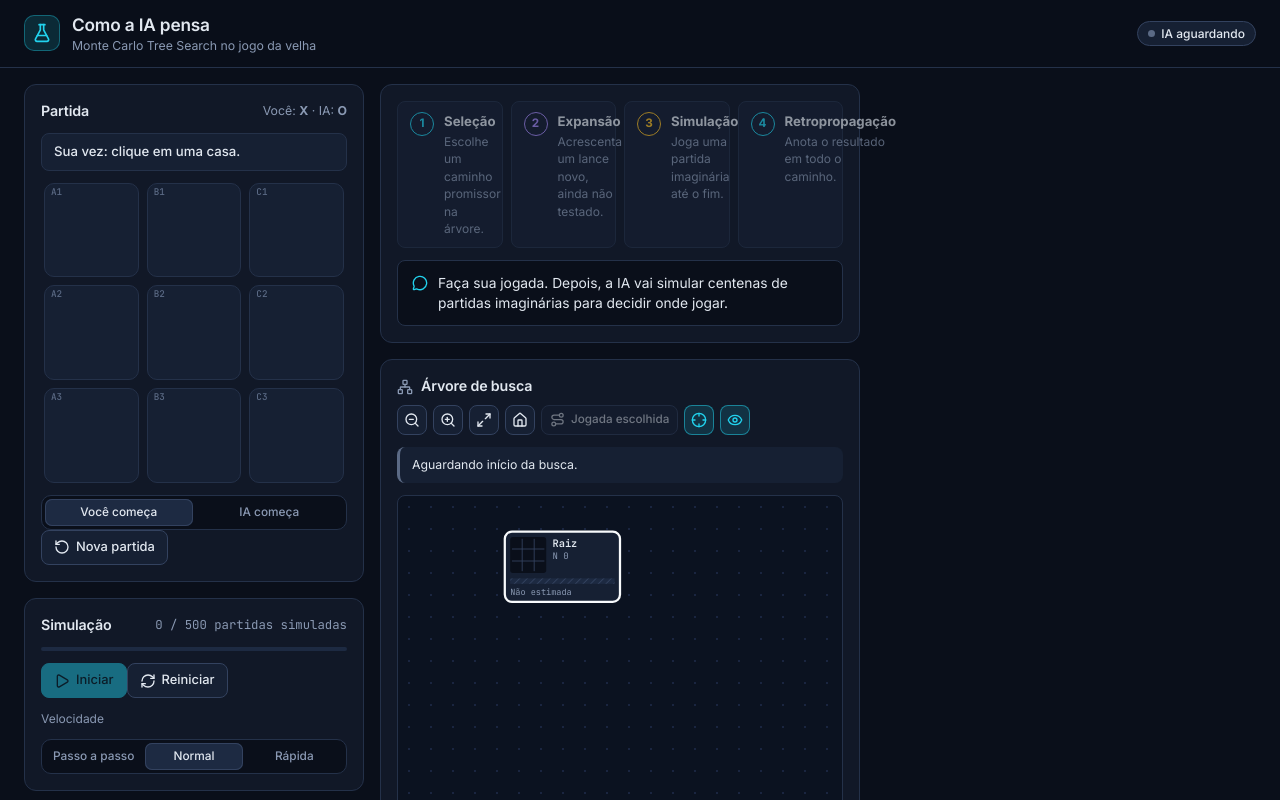
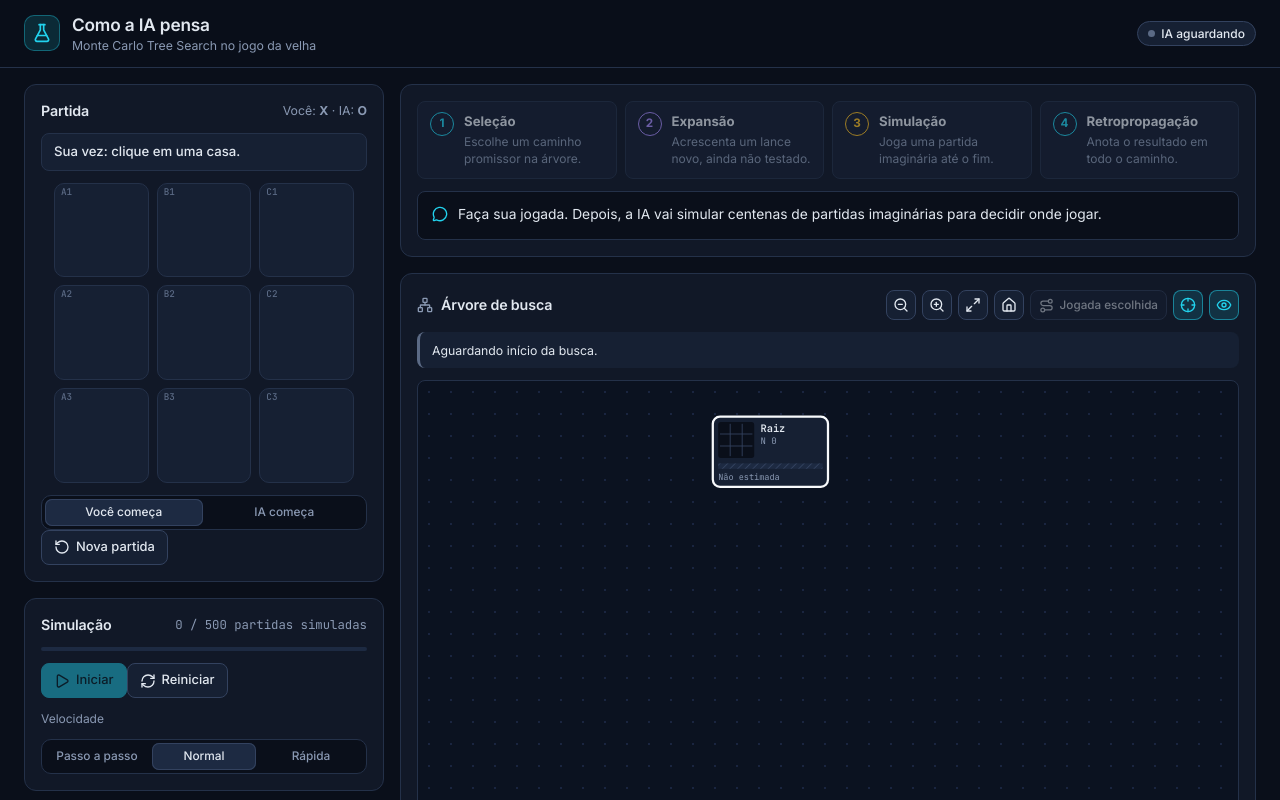
Before and after one commit to larissagondim/mtcs-tictactoe, a React (Vite) app: page / in a window 1280 px wide. Shown: the top 800 px of the page. Built offline with nearby package versions, Linux system fonts and the light colour scheme.

Commit message:
refactor: two-column layout and simpler tree nodes
Board and controls on the left, steps and tree as the main area; tree
nodes show visits and win/draw/loss without the UCT value.

```diff
--- a/src/styles/global.css
+++ b/src/styles/global.css
@@ -132,12 +132,8 @@ select {
   display: grid;
   gap: 16px;
   padding: 16px 24px 48px;
-  grid-template-columns: minmax(300px, 340px) minmax(0, 1fr) minmax(300px, 380px);
-  grid-template-areas:
-    'left center right'
-    'stats stats stats'
-    'console console console'
-    'edu edu edu';
+  grid-template-columns: minmax(300px, 360px) minmax(0, 1fr);
+  grid-template-areas: 'left center';
   max-width: 1800px;
   margin: 0 auto;
 }
@@ -170,12 +166,7 @@ select {
 @media (max-width: 1279px) {
   .layout {
     grid-template-columns: minmax(290px, 340px) minmax(0, 1fr);
-    grid-template-areas:
-      'left center'
-      'left right'
-      'stats stats'
-      'console console'
-      'edu edu';
+    grid-template-areas: 'left center';
   }
   .col--right {
     display: grid;
@@ -187,7 +178,7 @@ select {
 @media (max-width: 799px) {
   .layout {
     grid-template-columns: minmax(0, 1fr);
-    grid-template-areas: 'left' 'center' 'right' 'stats' 'console' 'edu';
+    grid-template-areas: 'left' 'center';
     padding: 12px 12px 40px;
   }
   .app-header {
--- a/src/visualization/TreeNodeGlyph.tsx
+++ b/src/visualization/TreeNodeGlyph.tsx
@@ -1,6 +1,6 @@
 import { memo } from 'react';
 import { MiniBoard } from '../components/Board';
-import { fmtUct, pct } from '../components/format';
+import { pct } from '../components/format';
 import { moveLabel } from '../game/rules';
 import type { Cell, Outcome, Player } from '../game/types';
 
@@ -42,7 +42,7 @@ export const TreeNodeGlyph = memo(function TreeNodeGlyph({ d, x, y, w, h, mode,
   const title =
     `${label} — N=${d.visits}` +
     (estimated ? `, V ${pct(d.winRate)} E ${pct(d.drawRate)} D ${pct(d.lossRate)} (perspectiva de ${d.perspective})` : ', não estimada') +
-    (d.uct !== null ? `, UCT ${fmtUct(d.uct)}` : '') +
+
     (d.terminal ? `, ${terminalText(d.terminal)} (exato)` : '');
 
   return (
@@ -89,9 +89,7 @@ export const TreeNodeGlyph = memo(function TreeNodeGlyph({ d, x, y, w, h, mode,
           <text className="tnode__meta" x={53} y={30}>
             N {d.visits}
           </text>
-          <text className="tnode__meta" x={53} y={42}>
-            {d.uct === null ? '' : `UCT ${fmtUct(d.uct)}`}
-          </text>
+
           {d.terminal && (
             <rect className={`tnode__term tnode__term--${d.terminal === 'draw' ? 'draw' : d.terminal === d.perspective ? 'win' : 'loss'}`} x={w - 14} y={6} width={8} height={8} rx={2} />
           )}
```
